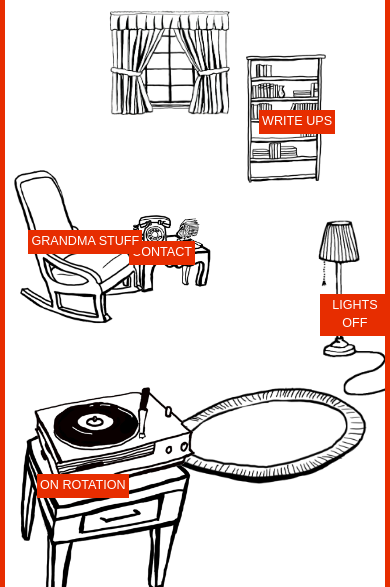
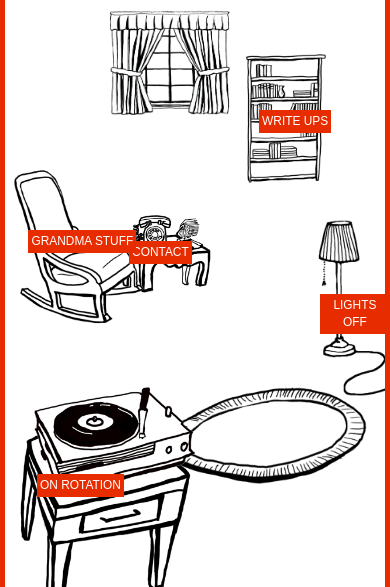
Before and after one commit to rachyrach/sparegrandma, a Jekyll site: the page built from index.html, in a window 390 px wide. Shown: the part 126-713 px from the top of the page. Built offline with Jekyll 4.4.1, drawn with Linux system fonts in a browser that asks for light colours; Markdown is read by kramdown in place of the engine named in the settings; the list of posts is cut into pages by our own code.

Commit message:
mobile edits
table shift

```diff
--- a/css/main.css
+++ b/css/main.css
@@ -252,7 +252,7 @@
 
 
 .table {
-    top: 20%;
+    top: 15%;
     left: 30%;
 }
 
@@ -296,7 +296,7 @@
     padding: 3px !important;
     color: #fff !important;
     font-family:"fira-mono",sans-serif;
-    font-size: .9em;
+    font-size: .85em;
     text-decoration: none;
     text-transform: uppercase;
     cursor: pointer;
```
